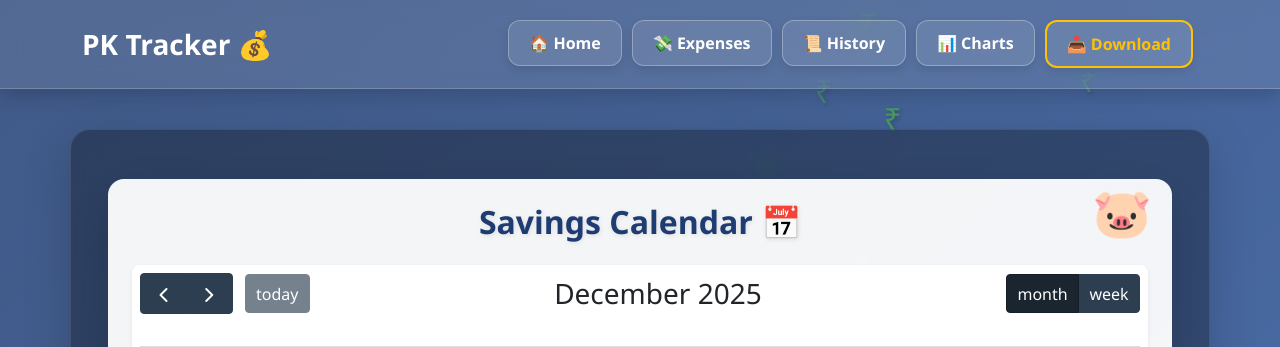
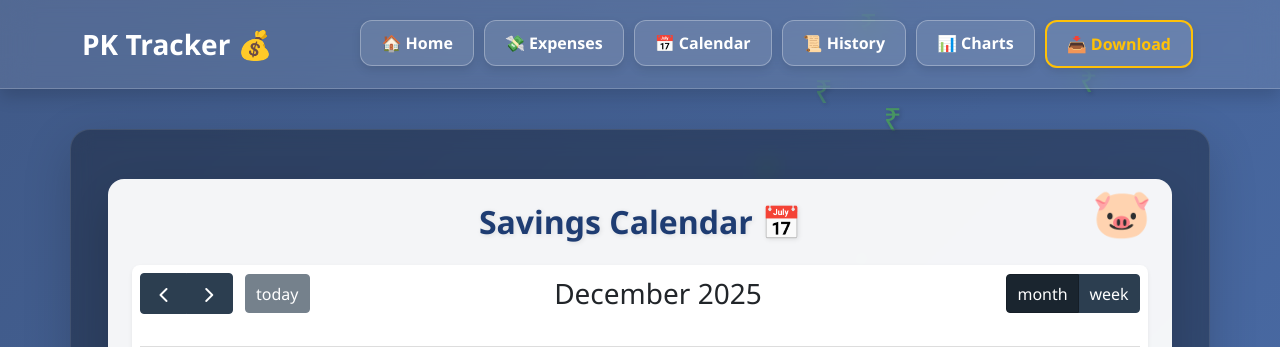
Before and after one commit to muthukumarpl/pk-tracker, a Django app: page /calendar/ in a window 1280 px wide. Shown: the top 347 px of the page. Run offline with Django 5.2, Linux system fonts and the light colour scheme; data that the repository does not hold is empty; some libraries are stand-ins or nearby versions.

Commit message:
Update base.html

```diff
--- a/expenses/templates/expenses/base.html
+++ b/expenses/templates/expenses/base.html
@@ -15,7 +15,6 @@
         }
 
         body {
-            /* பின்னணி நிறம் லேசாக (Transparent) மாற்றப்பட்டுள்ளது */
             background: linear-gradient(135deg, rgba(30, 60, 114, 0.85) 0%, rgba(42, 82, 152, 0.85) 100%);
             background-attachment: fixed;
             font-family: 'Segoe UI', Tahoma, Geneva, Verdana, sans-serif;
@@ -138,6 +137,9 @@
                         <a class="nav-box" href="{% url 'expense_list' %}">💸 Expenses</a>
                     </li>
                     <li class="nav-item">
+                        <a class="nav-box" href="{% url 'calendar' %}">📅 Calendar</a>
+                    </li>
+                    <li class="nav-item">
                         <a class="nav-box" href="{% url 'expense_history' %}">📜 History</a>
                     </li>
                     <li class="nav-item">
```
